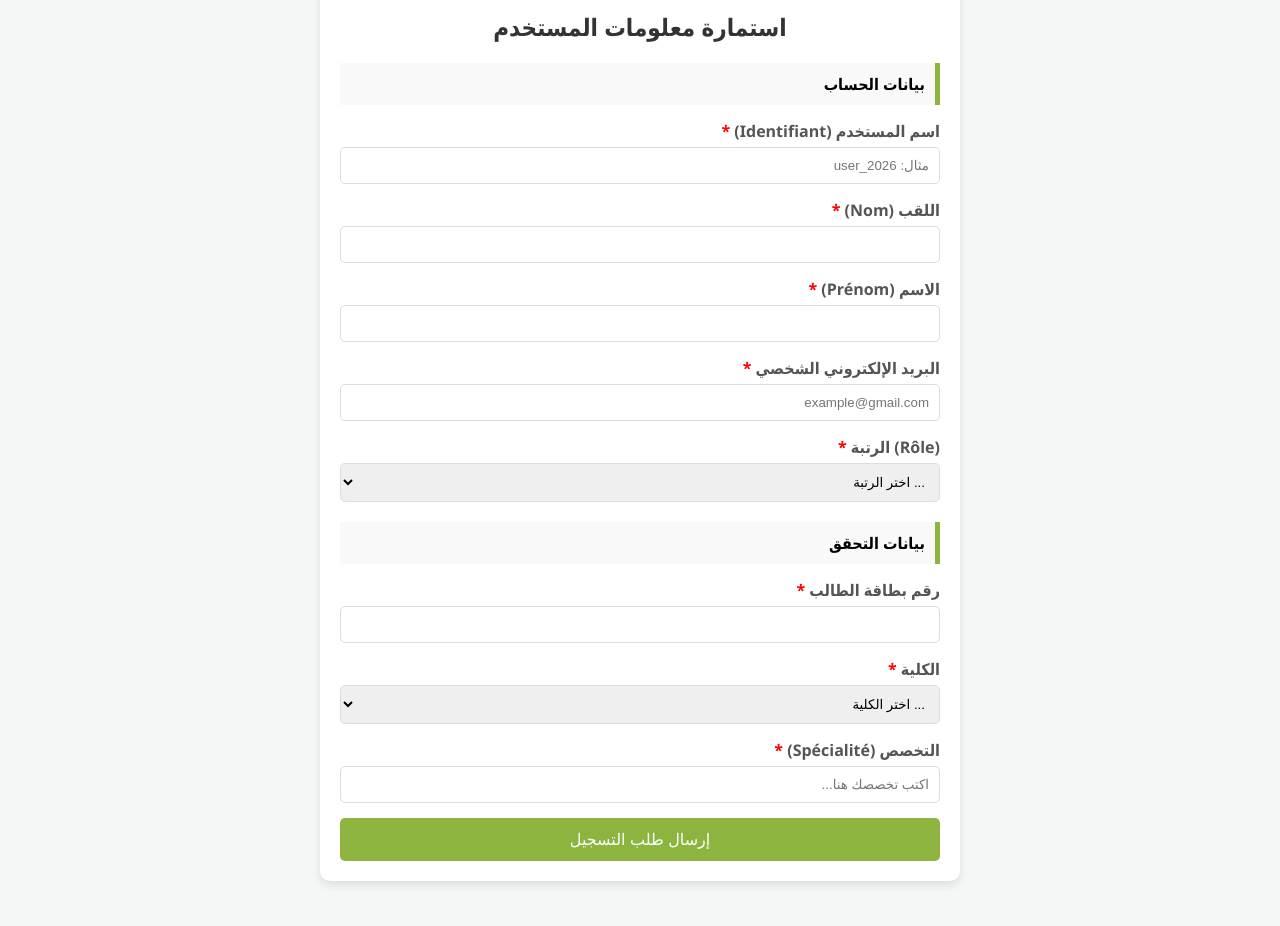
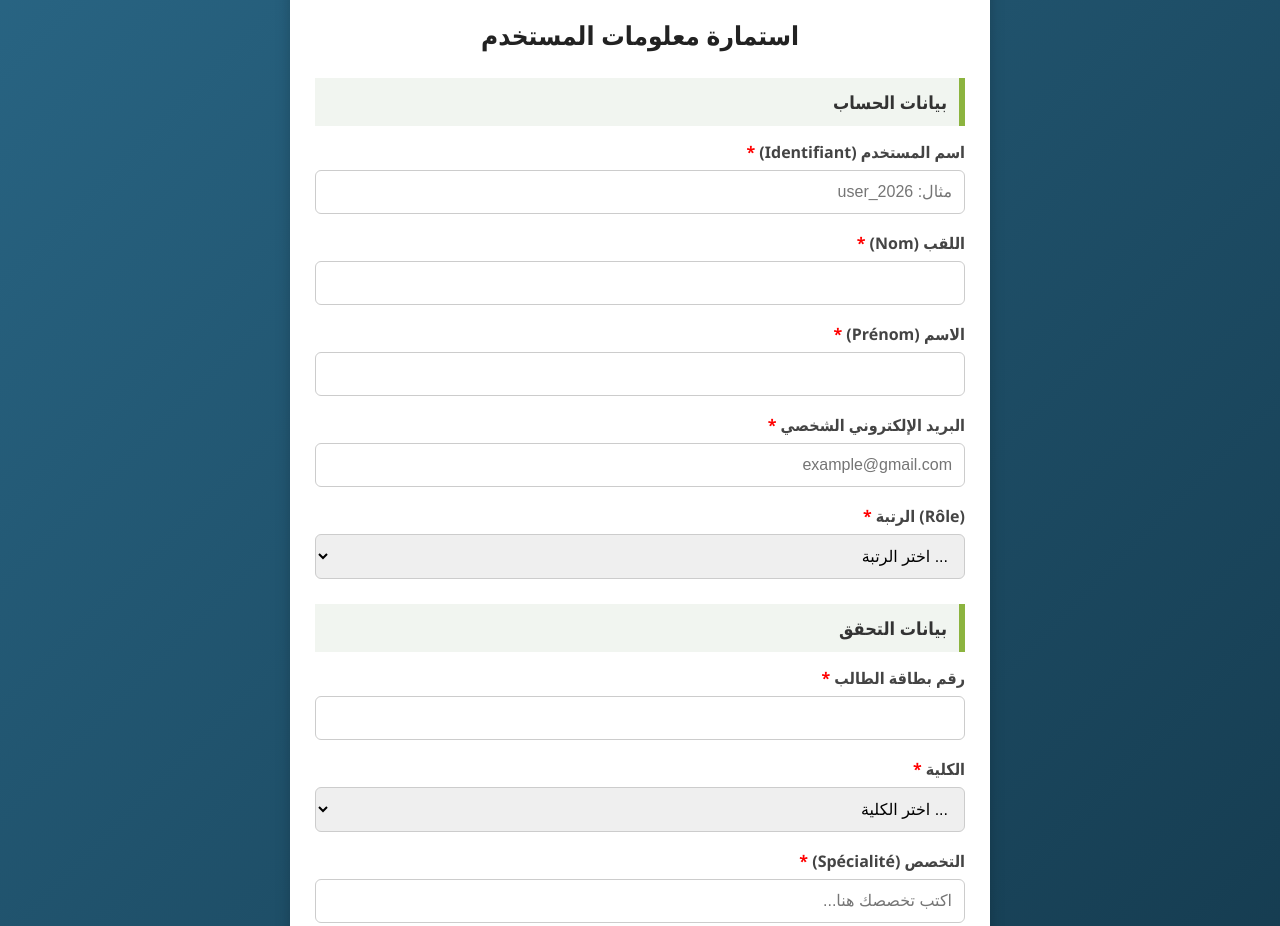
Before and after one commit to Biblio-tipaza/SNDL-registration, a plain HTML site: page index.html in a window 1280 px wide. Shown: the part 363-1289 px from the top of the page. Before the commit the page ends 1264 px from the top, so only its background shows below. Drawn offline with Linux system fonts and the light colour scheme.

Commit message:
Update index.html

```diff
--- a/index.html
+++ b/index.html
@@ -5,29 +5,121 @@
     <meta name="viewport" content="width=device-width, initial-scale=1.0">
     <title>استمارة معلومات المستخدم - SNDL</title>
     <style>
-        body { font-family: 'Segoe UI', Tahoma, Geneva, Verdana, sans-serif; background-color: #f4f7f6; margin: 0; padding: 20px; }
-        .container { max-width: 600px; margin: auto; background: white; padding: 20px; border-radius: 10px; box-shadow: 0 4px 8px rgba(0,0,0,0.1); border-top: 8px solid #8cb43f; }
-        .header-image { text-align: center; margin-bottom: 20px; }
-        .header-image img { max-width: 100%; height: auto; border-radius: 5px; }
-        h2 { text-align: center; color: #333; margin-top: 0; }
-        .section-title { background: #f9f9f9; padding: 10px; border-right: 5px solid #8cb43f; margin: 20px 0 15px; font-weight: bold; }
-        .form-group { margin-bottom: 15px; }
-        label { display: block; margin-bottom: 5px; font-weight: bold; color: #555; }
-        input, select { width: 100%; padding: 10px; border: 1px solid #ddd; border-radius: 5px; box-sizing: border-box; }
-        button { width: 100%; padding: 12px; background-color: #8cb43f; color: white; border: none; border-radius: 5px; font-size: 16px; cursor: pointer; transition: 0.3s; }
-        button:hover { background-color: #6d8d31; }
-        .required { color: red; }
-        #success-msg { display: none; background-color: #d4edda; color: #155724; padding: 15px; border-radius: 5px; text-align: center; margin-bottom: 20px; font-weight: bold; line-height: 1.6; }
+        body {
+            font-family: 'Segoe UI', Tahoma, Geneva, Verdana, sans-serif;
+            background: linear-gradient(135deg, #2b6a8a 0%, #153b4f 100%);
+            margin: 0;
+            padding: 20px;
+            min-height: 100vh;
+        }
+        .container {
+            max-width: 650px;
+            margin: auto;
+            background: white;
+            padding: 25px;
+            border-radius: 12px;
+            box-shadow: 0 6px 15px rgba(0,0,0,0.2);
+            border-top: 10px solid #8cb43f;
+        }
+        .header-image {
+            text-align: center;
+            margin-bottom: 20px;
+        }
+        .header-image img {
+            max-width: 100%;
+            height: auto;
+            border-radius: 6px;
+        }
+
+        /* تنسيق العنوان في المنتصف بدون شعارات جانبية */
+        .page-title {
+            text-align: center;
+            margin-bottom: 25px;
+        }
+        h2 {
+            color: #222;
+            margin: 0;
+            font-size: 26px;
+            font-weight: 700;
+        }
+
+        .section-title {
+            background: #f1f5f0;
+            padding: 12px;
+            border-right: 6px solid #8cb43f;
+            margin: 25px 0 15px;
+            font-weight: bold;
+            font-size: 18px;
+            color: #333;
+        }
+        .form-group {
+            margin-bottom: 18px;
+        }
+        label {
+            display: block;
+            margin-bottom: 7px;
+            font-weight: bold;
+            color: #444;
+            font-size: 16px;
+        }
+        input, select {
+            width: 100%;
+            padding: 12px;
+            border: 1px solid #ccc;
+            border-radius: 6px;
+            box-sizing: border-box;
+            font-size: 16px;
+        }
+        input:focus, select:focus {
+            border-color: #8cb43f;
+            outline: none;
+            box-shadow: 0 0 5px rgba(140, 180, 63, 0.3);
+        }
+        button {
+            width: 100%;
+            padding: 14px;
+            background-color: #8cb43f;
+            color: white;
+            border: none;
+            border-radius: 6px;
+            font-size: 18px;
+            font-weight: bold;
+            cursor: pointer;
+            transition: 0.3s;
+            margin-top: 10px;
+        }
+        button:hover {
+            background-color: #6d8d31;
+        }
+        .required {
+            color: red;
+        }
+        #success-msg {
+            display: none;
+            background-color: #d4edda;
+            color: #155724;
+            padding: 15px;
+            border-radius: 6px;
+            text-align: center;
+            margin-bottom: 20px;
+            font-weight: bold;
+            font-size: 16px;
+            line-height: 1.6;
+        }
     </style>
 </head>
 <body>
 
 <div class="container">
+    <!-- صورة الترويسة العليا فقط -->
     <div class="header-image">
         <img src="21.png" alt="جامعة تيبازة - المكتبة المركزية">
     </div>
 
-    <h2>استمارة معلومات المستخدم</h2>
+    <!-- العنوان في المنتصف بدون أي شعارات جانبية -->
+    <div class="page-title">
+        <h2>استمارة معلومات المستخدم</h2>
+    </div>
 
     <!-- رسالة النجاح المخصصة -->
     <div id="success-msg">
```
